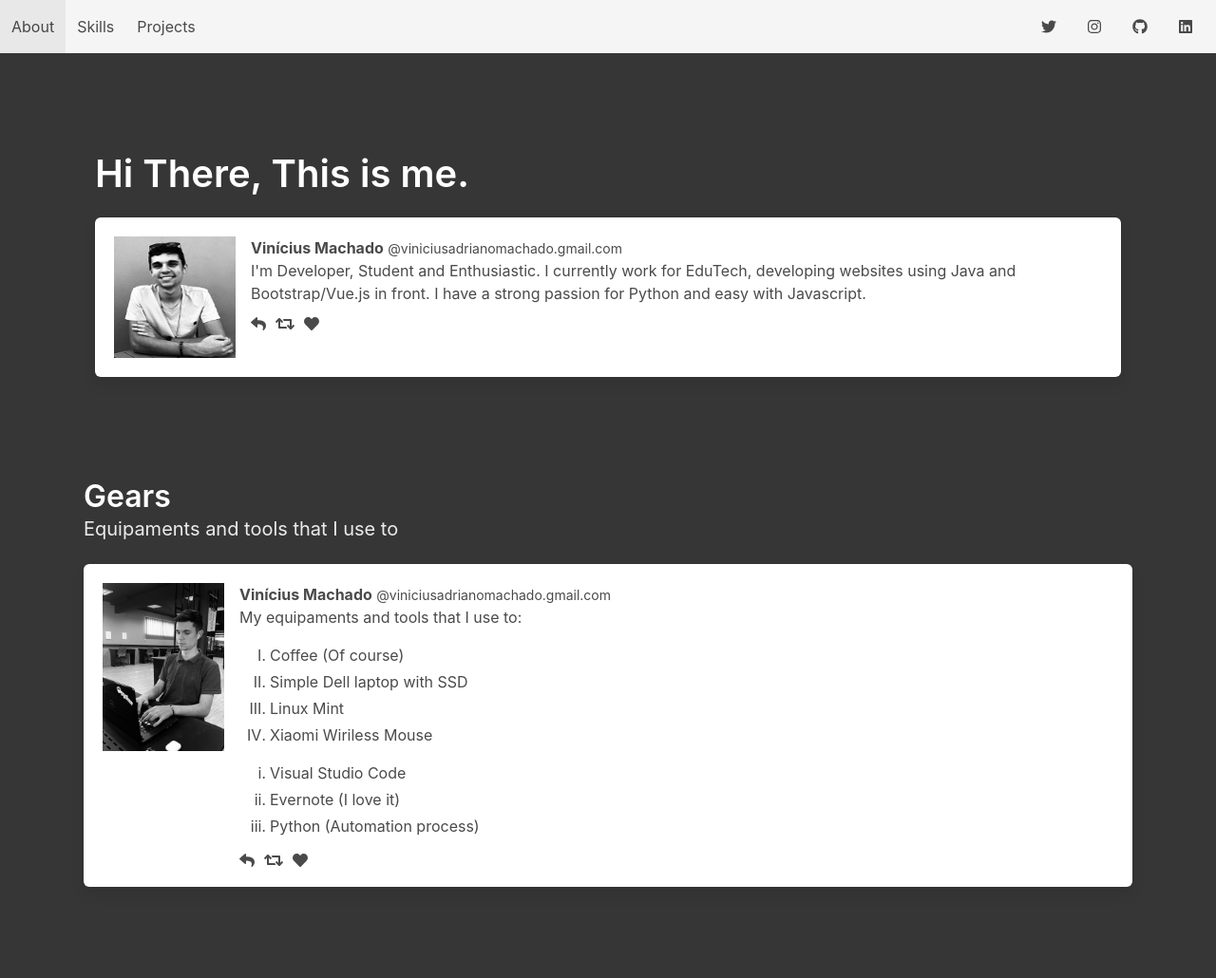
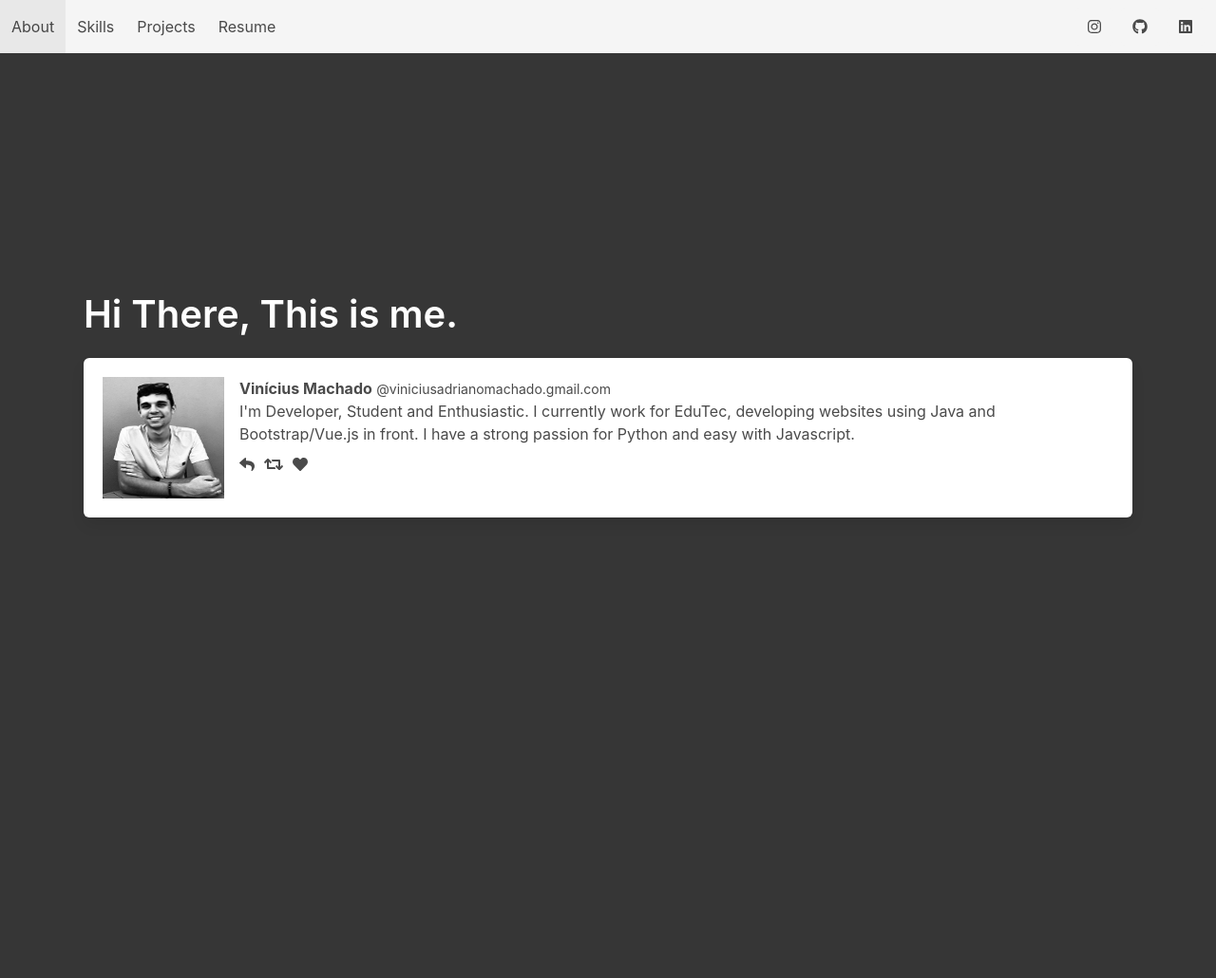
Before and after one commit to vinicius1209/viniciusmachado, a Flask app: page / in a window 1280 px wide. Shown: the whole page at 95% size. After the commit the page ends 545 px from the top, so only its background shows below. Run offline with Flask 2, Linux system fonts and the light colour scheme.

Commit message:
atualização de gramatica e layout

```diff
--- a/app/templates/base.html
+++ b/app/templates/base.html
@@ -34,16 +34,14 @@
             <a class="navbar-item" onclick="openTab(event,'Working')">
               Projects
             </a>
+            <a class="navbar-item" target="_blank" href="{{ url_for('static', filename='doc/vinicius_machado.pdf') }}">
+              Resume
+            </a>
           </div>
 
             <div class="navbar-end">
                 <div class="navbar-item">
                   <div class="buttons">
-                      <a class="button is-light" target="_blank" href="https://twitter.com/vini_machado12">
-                        <span class="icon">
-                          <i class="fab fa-twitter"></i>
-                        </span>
-                      </a>
                       <a class="button is-light" target="_blank" href="https://www.instagram.com/vinicius_machado12/">
                         <span class="icon">
                           <i class="fab fa-instagram"></i>
--- a/app/templates/sub/who.html
+++ b/app/templates/sub/who.html
@@ -2,6 +2,7 @@
     <section class="hero">
         <div class="hero-body">
             <div class="container">
+                <div class="columns is-multiline">
                     <!-- This is me -->
                     <div class="column is-full">
                         <h1 class="title is-size-2">
@@ -17,10 +18,12 @@
                                 <div class="media-content">
                                     <div class="content">
                                         <p>
-                                <strong>Vinícius Machado</strong> <small>@viniciusadrianomachado.gmail.com</small>
+                                            <strong>Vinícius Machado</strong>
+                                            <small>@viniciusadrianomachado.gmail.com</small>
                                             <br>
                                             I'm Developer, Student and Enthusiastic.
-                                I currently work for EduTech, developing websites using Java and Bootstrap/Vue.js in front.
+                                            I currently work for EduTec, developing websites using Java and
+                                            Bootstrap/Vue.js in front.
                                             I have a strong passion for Python and easy with Javascript.
                                         </p>
                                     </div>
@@ -50,65 +53,6 @@
                     <!---->
                 </div>
             </div>
-    </section>
-    <section class="hero">
-        <div class="hero-body">
-          <div class="container">
-            <h1 class="title">
-              Gears
-            </h1>
-            <h2 class="subtitle">
-              Equipaments and tools that I use to
-            </h2>
-            <div class="box">
-                <article class="media">
-                    <div class="media-left">
-                        <figure class="image is-128x128">
-                            <img src="{{ url_for('static', filename='img/gear.jpeg') }}" alt="Image">
-                        </figure>
-                    </div>
-                    <div class="media-content">
-                        <div class="content">
-                            <p>
-                                <strong>Vinícius Machado</strong> <small>@viniciusadrianomachado.gmail.com</small>
-                                <br>
-                                My equipaments and tools that I use to:
-                                <ol type="I">
-                                    <li>Coffee (Of course)</li>
-                                    <li>Simple Dell laptop with SSD</li>
-                                    <li>Linux Mint</li>
-                                    <li>Xiaomi Wiriless Mouse</li>
-                                </ol>
-                                <ol type="i">
-                                    <li>Visual Studio Code</li>
-                                    <li>Evernote (I love it)</li>
-                                    <li>Python (Automation process)</li>
-                                </ol>
-                            </p>
-                        </div>
-                        <nav class="level is-mobile">
-                            <div class="level-left">
-                                <a class="level-item" aria-label="reply">
-                                <span class="icon is-small">
-                                    <i class="fas fa-reply" aria-hidden="true"></i>
-                                </span>
-                                </a>
-                                <a class="level-item" aria-label="retweet">
-                                <span class="icon is-small">
-                                    <i class="fas fa-retweet" aria-hidden="true"></i>
-                                </span>
-                                </a>
-                                <a class="level-item" aria-label="like">
-                                <span class="icon is-small">
-                                    <i class="fas fa-heart" aria-hidden="true"></i>
-                                </span>
-                                </a>
-                            </div>
-                        </nav>
-                    </div>
-                </article>
-            </div>
-          </div>
         </div>
     </section>
 </div>
--- a/app/templates/sub/work.html
+++ b/app/templates/sub/work.html
@@ -126,7 +126,7 @@
                 <div class="media">
                   <div class="media-content has-text-centered">
                     <p class="title-work is-4">IOTOY</p>
-                    <p class="subtitle-work is-6">Smart Toy that uses IOT to estimulate the communication of children in speech development</p>
+                    <p class="subtitle-work is-6">Smart Toy that uses IOT to stimulate the communication of children in speech development</p>
                   </div>
                 </div>
 
```
Also changed, not shown: app/static/img/movie.jpg, 1 other file. Lines whose indentation alone changed are shown as unchanged.
